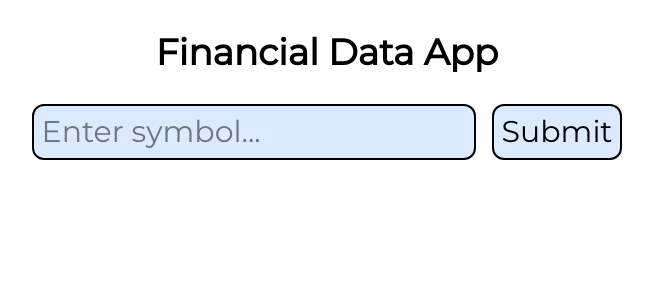
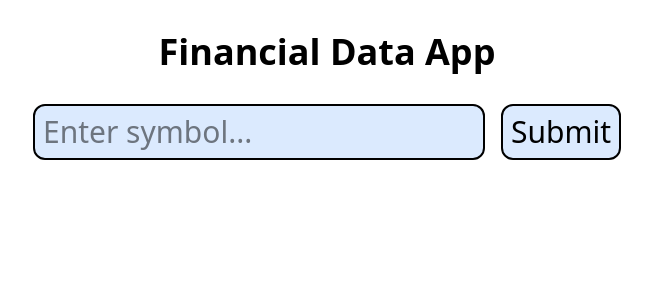
Before and after one commit to gabholli/stock-market-app, a Next.js app: page / in a window 1280 px wide. Shown: the top 300 px of the page, without its empty margins (313-966 px from the left). Built offline with nearby package versions, Linux system fonts and the light colour scheme.

Commit message:
Fixed unused imports and buggy code preventing Netlify deployment

```diff
--- a/src/app/components/Header.tsx
+++ b/src/app/components/Header.tsx
@@ -1,5 +1,3 @@
-import Link from "next/link"
-
 const Header = () => {
     return (
         <header className="mb-8 flex flex-col justify-center items-center gap-y-8">
--- a/src/app/components/PortfolioClient.tsx
+++ b/src/app/components/PortfolioClient.tsx
@@ -5,7 +5,6 @@ import { useState } from "react"
 import { PortfolioItem } from "../types/types"
 import Search from "../components/Search"
 import Link from "next/link"
-import { useItems } from "../stores/store"
 
 const PortfolioClient = () => {
     const [input, setInput] = useState("")
--- a/src/app/globals.css
+++ b/src/app/globals.css
@@ -1,11 +1,11 @@
 @import "tailwindcss";
 
-@theme {
+:root {
     --font-montserrat: "Montserrat", sans-serif;
 }
 
 @font-face {
-    font-family: Montserrat;
+    font-family: "Montserrat";
     font-style: normal;
-    src: url("/fonts/Montserrat-Regular.ttf")
+    src: url("/fonts/Montserrat-Regular.ttf");
 }
--- a/src/app/stockDetails/[symbol]/page.tsx
+++ b/src/app/stockDetails/[symbol]/page.tsx
@@ -24,7 +24,7 @@ const StockDetails = () => {
                 console.error('Stock Details API Error:', error)
             })
         console.log("Fetching details for symbol:", symbolValue)
-    }, [])
+    }, [symbolValue])
 
     const stockInfo = shareData?.map((item: PortfolioItem) => {
         return (
--- a/src/app/stores/store.ts
+++ /dev/null
@@ -1,5 +0,0 @@
-import { create } from 'zustand'
-
-export const useItems = create((set) => ({
-    portfolioItem: 0
-}))
--- a/src/app/types/types.tsx
+++ b/src/app/types/types.tsx
@@ -8,7 +8,11 @@ export interface PortfolioItem {
     low: string
     high: string
     previous_close: string
-    fifty_two_week: string
+    fifty_two_week: {
+        low: string
+        high: string
+    }
+
 }
 
 export interface SearchProps {
```
